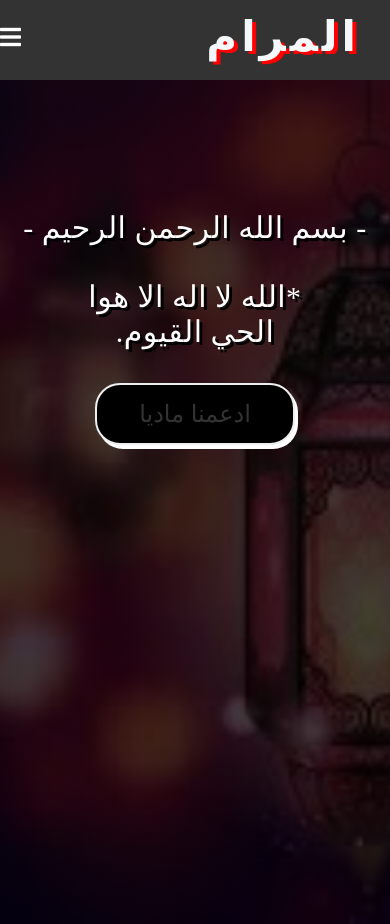
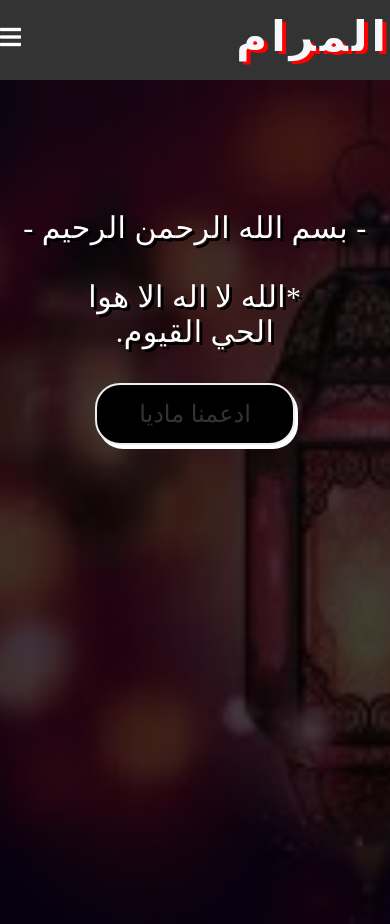
Before and after one commit to zyadabdelftah/Rama-d, a plain HTML site: page index.htm in a window 390 px wide. Drawn offline with Linux system fonts and the light colour scheme.

Commit message:
Update style.css

```diff
--- a/style.css
+++ b/style.css
@@ -109,6 +109,9 @@ button:hover{
      margin-top: 25;
         font-size: x-large;
     }
+.logo{
+Padding:0;
+}
 
 
     .menu{
```
